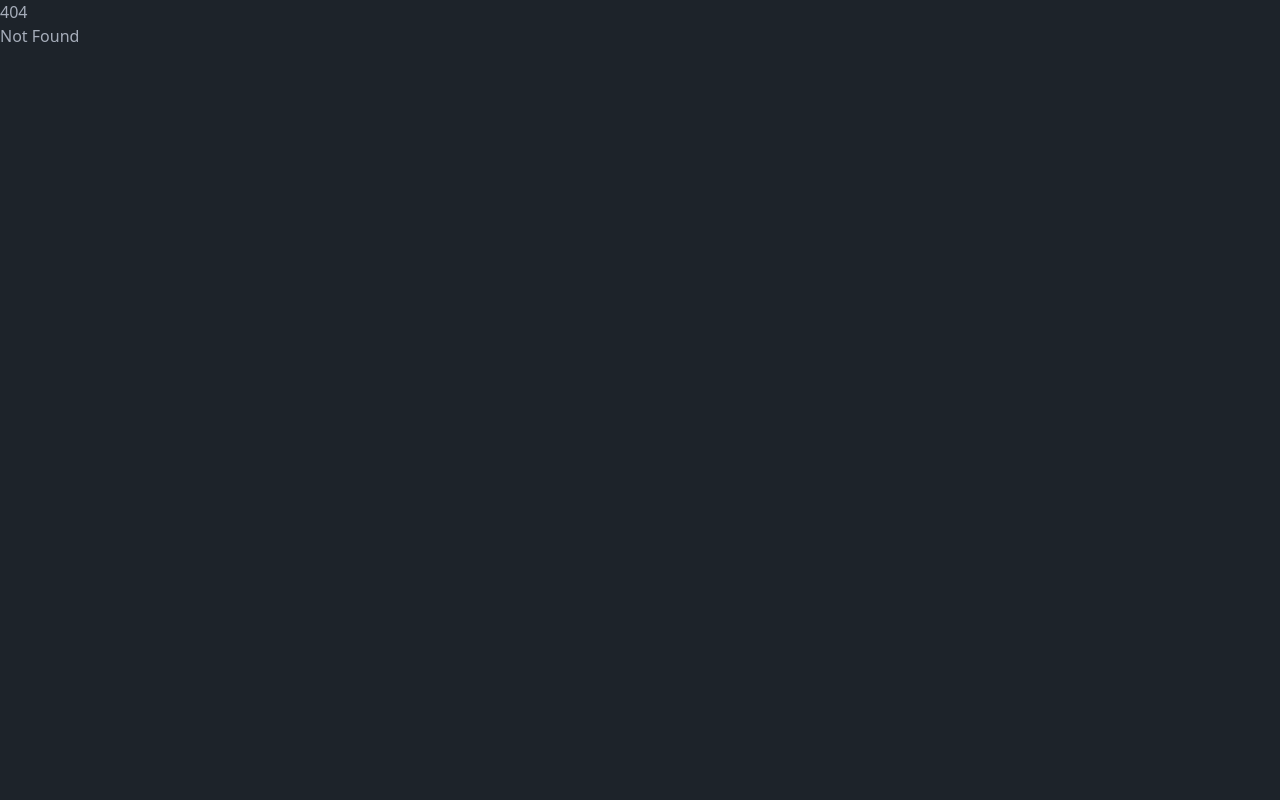
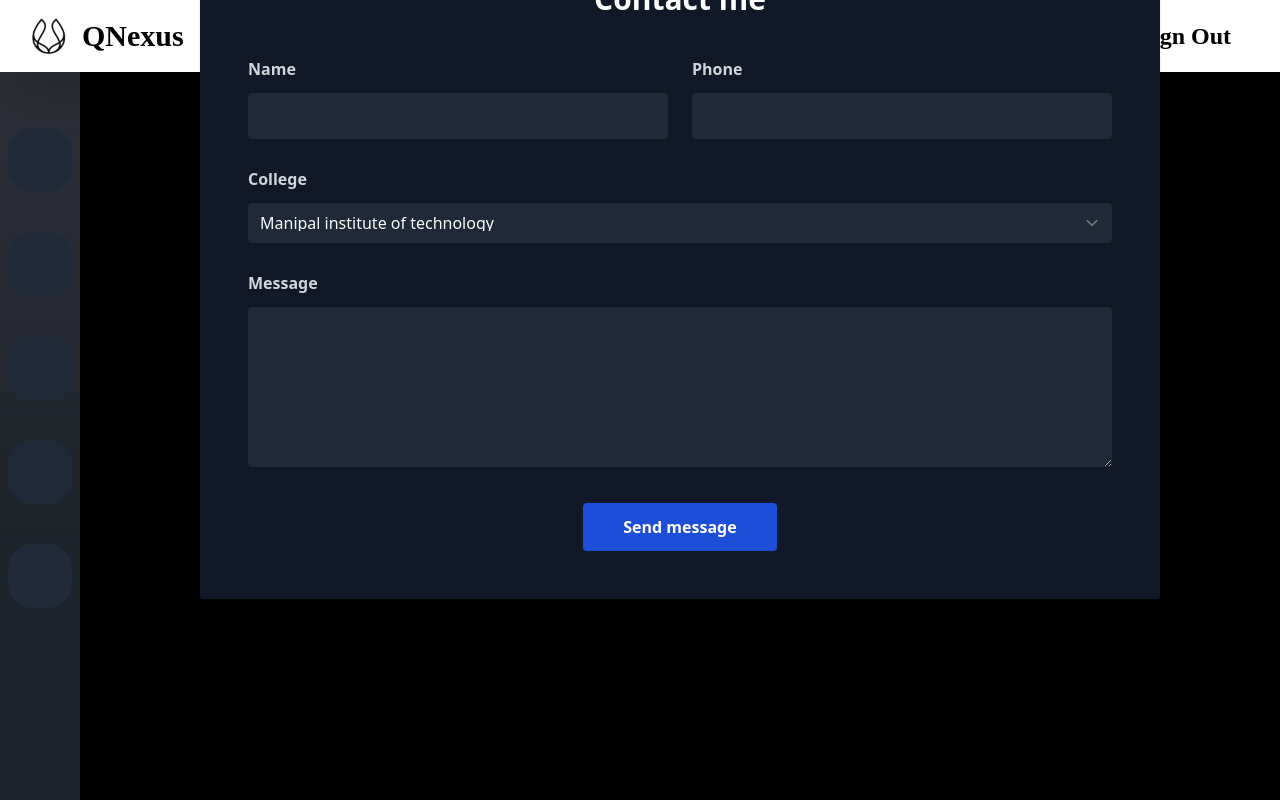
Before and after one commit to lakshay007/Qnexus, a SvelteKit app: page /profile_test in a window 1280 px wide. Before the commit this address had no page. Built offline with nearby package versions, Linux system fonts and the light colour scheme; some icons are missing.

Commit message:
add files

```diff
--- /dev/null
+++ b/src/lib/components/Icon.svelte
@@ -0,0 +1,19 @@
+<script>
+    import Icon from 'svelte-icons-pack/Icon.svelte';
+    import BsPlus  from 'svelte-icons-pack/bs/BsPlus';
+    export let styleid = BsPlus;
+    export let text = 'tooltip 💡';
+</script>
+<style>
+    #container:hover > #subtext {
+        transform: translateX(40vw);
+    }
+</style>
+<div id="container" class="relative flex items-center justify-center h-[10vh] w-[10vh] mt-2 mb-2 mx-auto bg-gray-800 text-blue-400 hover:bg-blue-700 hover:text-white rounded-xl transition-all duration-100 group">
+    <Icon src={styleid}>
+    </Icon>
+
+    <div id="subtext" class="absolute w-auto p-2 m-2 min-w-max rounded-md shadow-md bg-gray-900 text-white text-xs font-bold transition-all duration-150 origin-left left-[-20vw]">
+        {text}
+    </div>
+</div>
--- /dev/null
+++ b/src/routes/contests/+layout.svelte
@@ -0,0 +1,7 @@
+<script>
+    import Bars from "../../lib/components/bars.svelte";
+
+</script>
+<Bars>
+    <slot />
+</Bars>
--- a/src/routes/profile/+page.svelte
+++ b/src/routes/profile/+page.svelte
@@ -113,11 +113,17 @@ let handlesubmit = async()=>{
 
     {/if}
     {#if flag4 == 1}
-    <h1>name: {name} <br>
+    <!-- <h1>name: {name} <br>
     semester: {semester} <br>
     college: {college} <br>
     year: {year}<br>
-    coins: {coins} </h1>
+    coins: {coins} </h1> -->
+    <div class="space-y-[2rem] flex flex-col m-5 bg-gray-900 shadow rounded p-8 sm:p-12 items-center">
+        <div>Name: {name}</div>
+        <div>Semester: {semester}</div>
+        <div>Year: {year}</div>
+        <div>Coins: {coins}</div>
+    </div>
     {/if}
 </main>
 <style>
--- /dev/null
+++ b/src/routes/profile_test/+layout.svelte
@@ -0,0 +1,7 @@
+<script>
+    import Bars from "../../lib/components/bars.svelte";
+
+</script>
+<Bars>
+    <slot />
+</Bars>
--- /dev/null
+++ b/src/routes/profile_test/+page.svelte
@@ -0,0 +1,65 @@
+<script>
+    import { db } from "../../firebase1/firebaseConfig";
+    import { doc, setDoc,updateDoc,getDoc } from "firebase/firestore";
+    import { getAuth, onAuthStateChanged } from "firebase/auth";
+    import { onMount } from "svelte";
+    let year,semester,college,regno,flag = 0,name;
+    let handlesubmit = async()=>{
+        const auth = getAuth();
+        onAuthStateChanged(auth, async(user) => {
+      if (user) {
+        await setDoc(doc(db, "playerprofiles",user.uid), {
+            playername: [name],
+            college: [college],
+            semester: [semester],
+            year: [year],
+            regno: [regno],
+    });
+     flag = 1; }
+
+    });
+      }
+    </script>
+<div class="bg-black grow flex flex-row justify-center items-end place-content-center">
+    <div class="grow self-center max-w-5xl mx-auto px-6 sm:px-6 lg:px-8 mb-12">
+        <div class="bg-gray-900 w-full shadow rounded p-8 sm:p-12 -mt-72">
+            <p class="text-3xl font-bold leading-7 text-center text-white">Contact me</p>
+            <form action="submit_form.php" method="post" enctype="multipart/form-data">
+                <div class="md:flex items-center mt-12">
+                    <div class="w-full md:w-1/2 flex flex-col">
+                        <label class="font-semibold leading-none text-gray-300" for="name">Name</label>
+                        <input type="text" class="leading-none text-gray-50 p-3 focus:outline-none focus:border-blue-700 mt-4 border-0 bg-gray-800 rounded" bind:value = {name} id="name" name="name" required/>
+                    </div>
+                    <div class="w-full md:w-1/2 flex flex-col md:ml-6 md:mt-0 mt-4">
+                        <label class="font-semibold leading-none text-gray-300">Phone</label>
+                        <input type="email" class="leading-none text-gray-50 p-3 focus:outline-none focus:border-blue-700 mt-4 border-0 bg-gray-800 rounded"/>
+                    </div>
+                </div>
+                <div class="md:flex items-center mt-8">
+                    <div class="w-full flex flex-col">
+                        <label for="college" class="font-semibold leading-none text-gray-300">College</label>
+                        <select id="college" bind:value={college} name="college" class="leading-none text-gray-50 p-3 focus:outline-none focus:border-blue-700 mt-4 border-0 bg-gray-800 rounded" required>
+                            <option value="MIT">Manipal institute of technology</option>
+                            <option value="KMC">KMC</option>
+                        </select>
+                    </div>
+
+                </div>
+                <div>
+                    <div class="w-full flex flex-col mt-8">
+                        <label class="font-semibold leading-none text-gray-300">Message</label>
+                        <textarea type="text" class="h-40 text-base leading-none text-gray-50 p-3 focus:outline-none focus:border-blue-700 mt-4 bg-gray-800 border-0 rounded"></textarea>
+                    </div>
+                </div>
+                <div class="flex items-center justify-center w-full">
+                    <button class="mt-9 font-semibold leading-none text-white py-4 px-10 bg-blue-700 rounded hover:bg-blue-600 focus:ring-2 focus:ring-offset-2 focus:ring-blue-700 focus:outline-none">
+                        Send message
+                    </button>
+                </div>
+            </form>
+        </div>
+    </div>
+</div>
+<style>
+
+</style>
--- /dev/null
+++ b/src/routes/store/+layout.svelte
@@ -0,0 +1,7 @@
+<script>
+    import Bars from "../../lib/components/bars.svelte";
+
+</script>
+<Bars>
+    <slot />
+</Bars>
```
Also changed, not shown: src/routes/store/+page.svelte (added).
